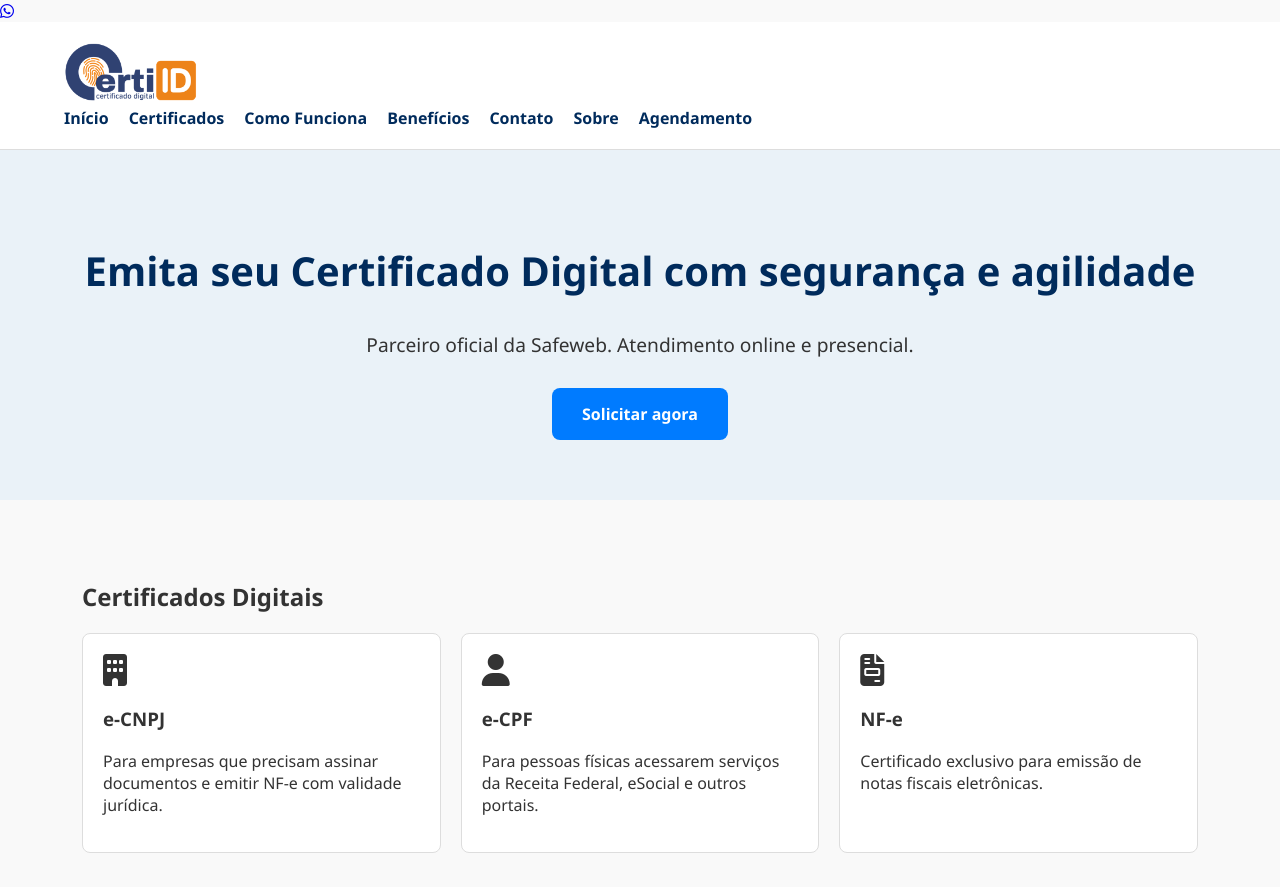
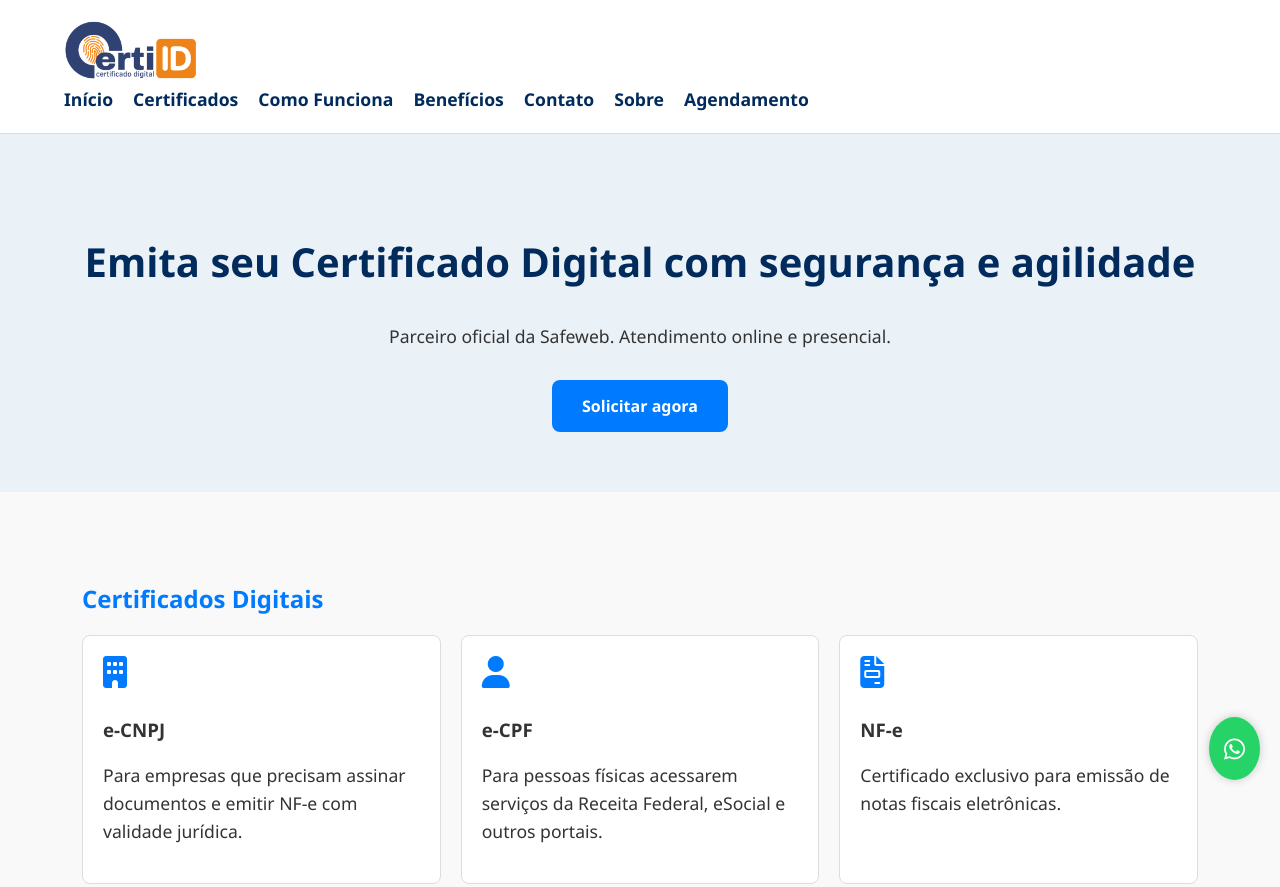
Before and after one commit to mantovanio/certi-id-site, a plain HTML site: page index.html in a window 1280 px wide. Shown: the top 887 px of the page. Drawn offline with Linux system fonts and the light colour scheme; a web font is replaced by a local one.

Commit message:
Refactor CSS with new styles and comments

```diff
--- a/style.css
+++ b/style.css
@@ -1,4 +1,4 @@
-/* Layout geral */
+/* Fonte personalizada */
 body {
   margin: 0;
   font-family: 'Segoe UI', Arial, sans-serif;
@@ -6,6 +6,7 @@ body {
   background-color: #f9f9f9;
 }
 
+/* Container padrão */
 .container {
   width: 90%;
   max-width: 1200px;
@@ -66,15 +67,15 @@ nav a {
   border-radius: 8px;
   font-weight: bold;
   display: inline-block;
+  transition: background-color 0.3s ease;
 }
 
 .btn:hover {
   background-color: #0056b3;
-  transition: background-color 0.3s ease;
 }
 
 /* Seções principais */
-.produtos, .sobre, .contato, .beneficios, .numeros, .whatsapp {
+section {
   padding: 60px 20px;
 }
 
@@ -91,8 +92,19 @@ nav a {
   border-radius: 8px;
   flex: 1;
   min-width: 250px;
+  transition: box-shadow 0.3s ease;
 }
 
+.card:hover {
+  box-shadow: 0 0 10px rgba(0,0,0,0.1);
+}
+
+.card i {
+  color: #007bff;
+  margin-bottom: 10px;
+}
+
+/* Lista ordenada */
 ol {
   padding-left: 20px;
 }
@@ -115,7 +127,7 @@ ol {
   text-align: center;
 }
 
-/* WhatsApp */
+/* WhatsApp seção */
 .whatsapp {
   background-color: #e5f7ff;
   text-align: center;
@@ -200,6 +212,41 @@ footer {
   color: #666;
 }
 
+/* Botão flutuante WhatsApp */
+.whatsapp-float {
+  position: fixed;
+  bottom: 20px;
+  right: 20px;
+  background-color: #25d366;
+  color: #fff;
+  font-size: 24px;
+  padding: 15px;
+  border-radius: 50%;
+  text-align: center;
+  z-index: 1000;
+  box-shadow: 0 0 10px rgba(0,0,0,0.2);
+}
+
+.whatsapp-float:hover {
+  background-color: #1ebe5d;
+}
+
+/* Páginas internas */
+.container h1 {
+  margin-top: 40px;
+  color: #002b5c;
+}
+
+.container h2 {
+  margin-top: 30px;
+  color: #007bff;
+}
+
+.container p, .container ul {
+  font-size: 1.1em;
+  line-height: 1.6;
+}
+
 /* Responsividade */
 @media (max-width: 768px) {
   nav ul {
@@ -215,4 +262,9 @@ footer {
   .cards {
     flex-direction: column;
   }
+
+  .whatsapp-float {
+    font-size: 20px;
+    padding: 12px;
+  }
 }
```
